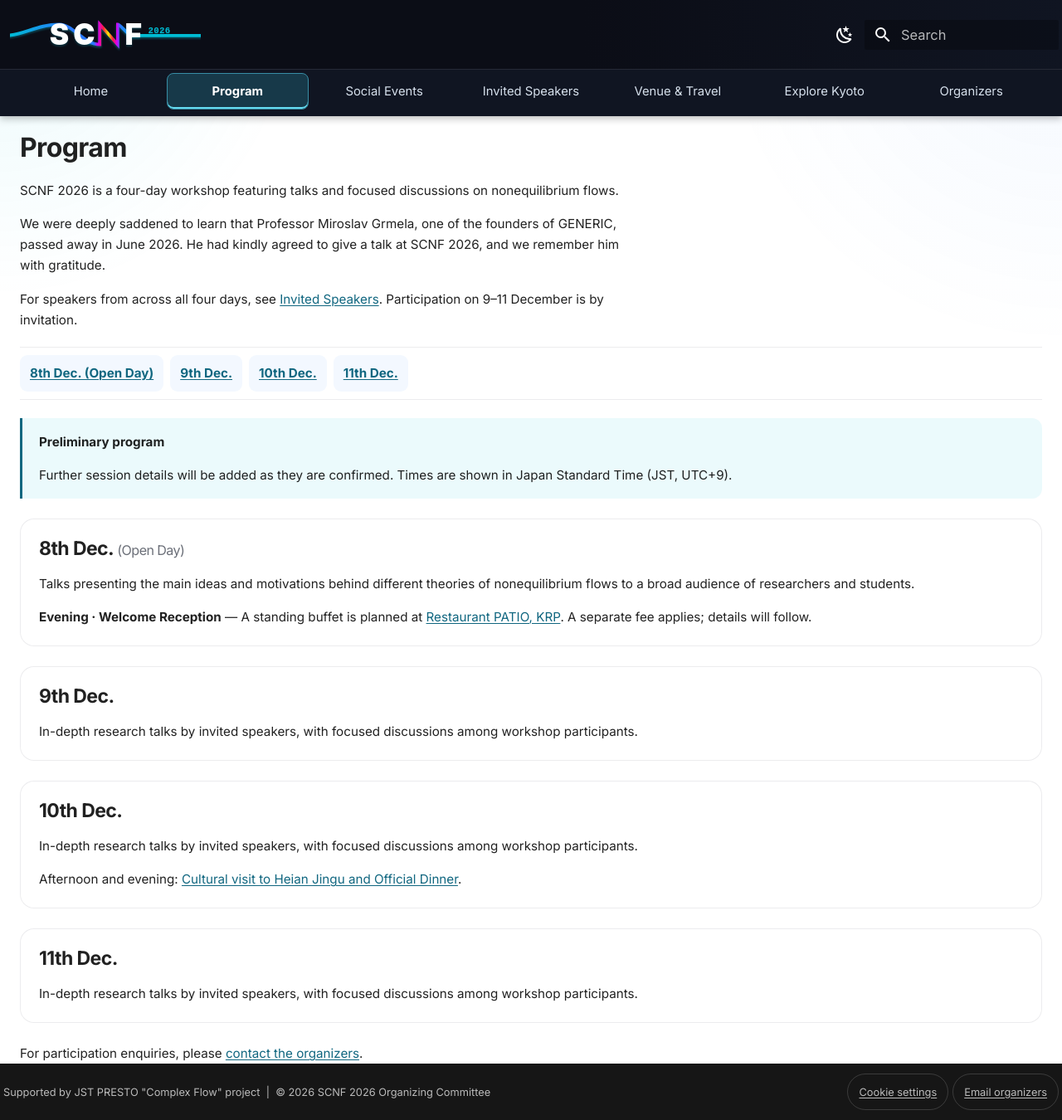
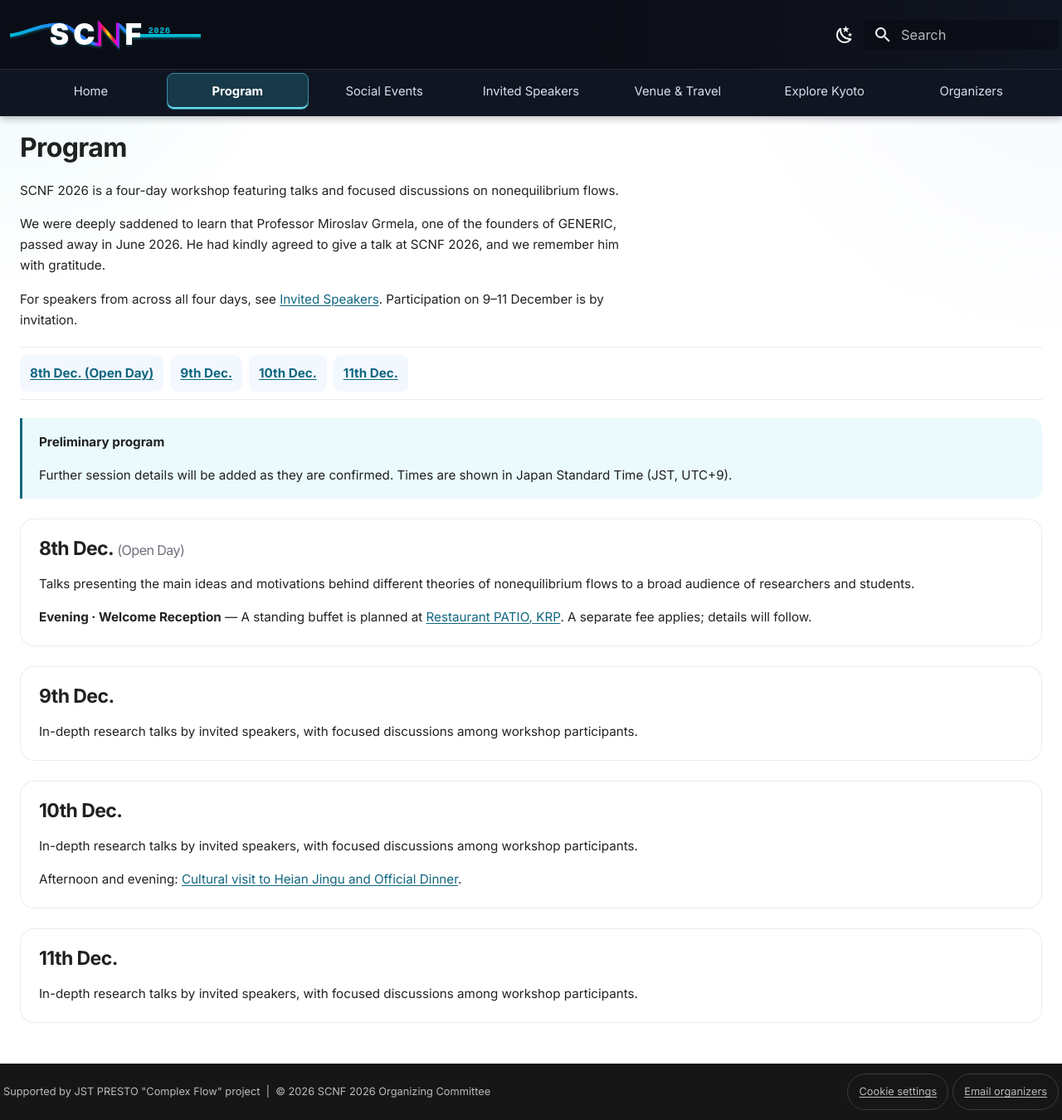
Before and after one commit to SCNF2026/scnf2026.github.io, an MkDocs documentation site: the page built from docs/program.md, in a window 1280 px wide and 1350 px high. Shown: the whole window at 83% size. Built offline with MkDocs 1.6.1 and Material for MkDocs 9.7.7, drawn with Linux system fonts in a browser that asks for light colours.

Commit message:
Remove the Program participation enquiry notice

```diff
--- a/docs/program.md
+++ b/docs/program.md
@@ -54,5 +54,3 @@ Afternoon and evening: [Cultural visit to Heian Jingu and Official Dinner](socia
 
 In-depth research talks by invited speakers, with focused discussions among workshop participants.
 </section>
-
-For participation enquiries, please [contact the organizers](venue.md#contact).
```
